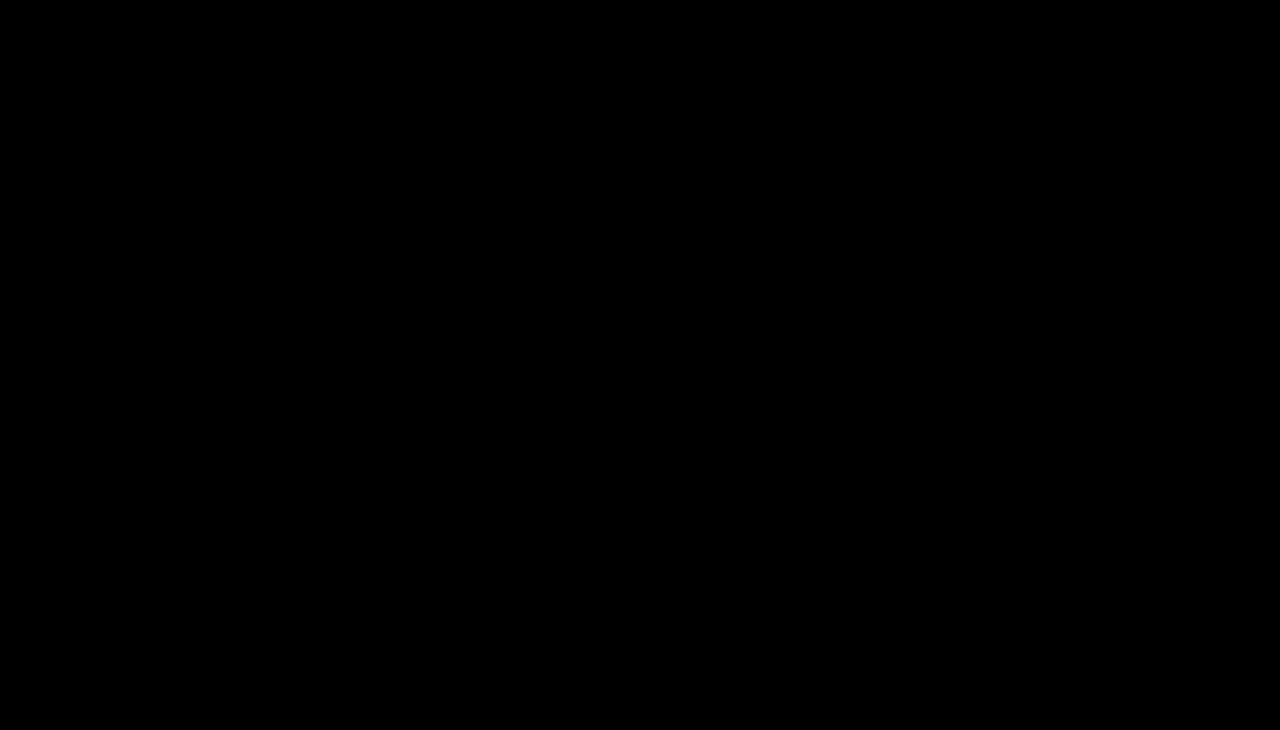
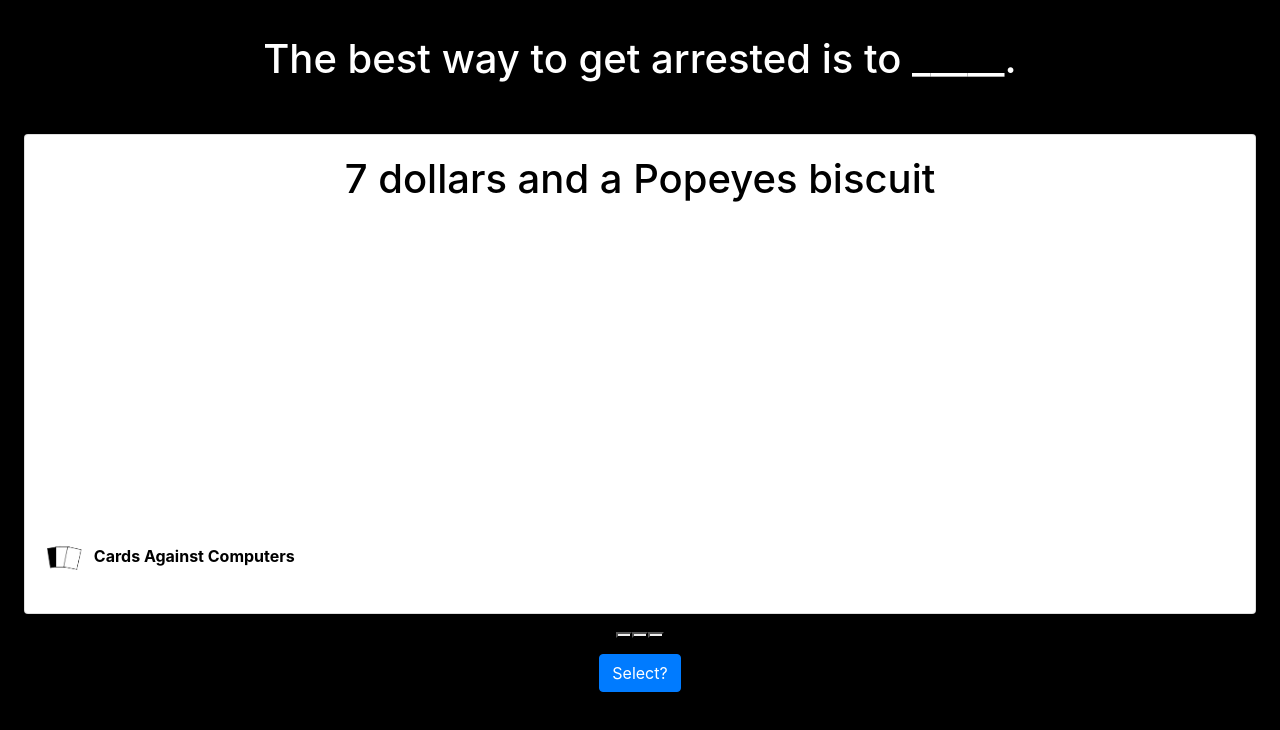
Before and after one commit to Juicestus/cards-against-computers, a React app in the folder client/: page /play in a window 1280 px wide. Before the commit this address had no page. Built offline with nearby package versions, Linux system fonts and the light colour scheme; some packages are replaced by stand-ins of ours.

Commit message:
pre-feedback styling

```diff
--- a/client/package.json
+++ b/client/package.json
@@ -13,6 +13,7 @@
     "axios": "^1.3.3",
     "bootstrap": "^5.2.3",
     "firebase": "^9.15.0",
+    "html2canvas": "^1.4.1",
     "react": "^18.2.0",
     "react-bootstrap": "^2.7.0",
     "react-dom": "^18.2.0",
--- /dev/null
+++ b/client/src/components/Card.js
@@ -0,0 +1,16 @@
+import CAC from "../imgs/cards-branding.png";
+const Card = ({ text }) => {
+  return (
+    <div className="card">
+      <h1 style={{ color: "black", marginTop: ".5em" }}>{text}</h1>
+      <div className="card-branding">
+        <img src={CAC} className="small-card-img"></img>
+        <h1 className="card-branding-name">
+          Cards Against Computers
+        </h1>
+      </div>
+    </div>
+  );
+};
+
+export default Card;
--- a/client/src/index.js
+++ b/client/src/index.js
@@ -2,7 +2,7 @@
 import ReactDOM from "react-dom";
 import { BrowserRouter as Router, Route, Routes } from "react-router-dom";
 import "./styles/index.css";
-
+import Play from "./pages/Play";
 import Home from "./pages/Home";
 import Create from "./pages/Create";
 import Join from "./pages/Join";
@@ -15,6 +15,7 @@
       <Route path="/create" element={<Create />} />
       <Route path="/join" element={<Join />} />
       <Route path="/game/:id" element={<Lobby />} />
+      <Route path="/play/" element={<Play />} />
     </Routes>
   </Router>,
 
--- a/client/src/pages/Create.js
+++ b/client/src/pages/Create.js
@@ -39,6 +39,7 @@
       </div>
       <div className="create-join-big-container">
         <h4 className="create-join-label">Your name.</h4>
+        <br/>
         <input
           type="text"
           id="name"
--- /dev/null
+++ b/client/src/pages/Play.js
@@ -0,0 +1,66 @@
+import { Carousel, Button } from "react-bootstrap";
+import Card from "../components/Card";
+import { useState, useEffect } from "react";
+const Play = () => {
+  const [index, setIndex] = useState(0);
+  const [answerCards, setAnswerCards] = useState([
+    "7 dollars and a Popeyes biscuit",
+    "The 3/5ths Compromise",
+    "Stoicism is the purest form of masculinity",
+  ]);
+  const [questionCards, setQuestionCards] = useState([
+    "The best way to get arrested is to",
+    "My favorite thing to do on a Friday night is",
+    "I can't believe I got fired for",
+  ]);
+
+  const [questionCard, setQuestionCard] = useState(0);
+
+  useEffect(() => {
+    const statusKeyboardInput = (e) => {
+      if (e.keyCode === 39)
+        setIndex(Math.min(index + 1, answerCards.length - 1));
+      else if (e.keyCode === 37) setIndex(Math.max(0, index - 1));
+    };
+
+    window.addEventListener("keydown", statusKeyboardInput);
+    return () => window.removeEventListener("keydown", statusKeyboardInput);
+  });
+
+  useEffect(() => {
+    setQuestionCard(
+      questionCards[Math.floor(Math.random() * questionCards.length)]
+    );
+  }, []);
+
+  return (
+    <div>
+      <h1 className="prompt">{questionCard}{" "} _____.</h1>
+      <div className="card-carousel">
+        <Carousel
+          interval={null}
+          controls={false}
+          activeIndex={index}
+          slide={false}
+        >
+          {answerCards.map((card) => (
+            <Carousel.Item>
+              <Card text={card} />
+            </Carousel.Item>
+          ))}
+        </Carousel>
+        <div
+          style={{
+            display: "flex",
+            justifyContent: "center",
+            marginTop: "1em",
+          }}
+        >
+          <Button>Select?</Button>
+        </div>
+      </div>
+    </div>
+  );
+};
+
+export default Play;
--- a/client/src/styles/index.css
+++ b/client/src/styles/index.css
@@ -54,7 +54,7 @@
   align-items: center;
   flex-direction: column;
   display: flex;
-    margin-top: .5em;
+  margin-top: 0.5em;
 }
 
 .create-join-big-button {
@@ -78,10 +78,9 @@
   height: 2em;
   line-height: 4.5em;
   border-radius: 0.3em;
-padding: .5em;
+  padding: 0.5em;
   text-align: center;
-margin-top: -.4em;
-
+  margin-top: -0.4em;
 }
 
 .create-join-label {
@@ -90,7 +89,7 @@
   flex-direction: column;
   display: flex;
   margin-top: 0em;
-    margin-left: .5em;
+  margin-left: 0.5em;
   margin-bottom: 1em;
   font-size: 1.3em;
 }
@@ -100,7 +99,7 @@
   align-items: left;
   flex-direction: column;
   display: flex;
-    margin-top: .1em;
+  margin-top: 0.1em;
   margin-left: 1.2em;
 }
 
@@ -109,7 +108,7 @@
   align-items: center;
   flex-direction: column;
   display: flex;
-    margin-top: .5em;
+  margin-top: 0.5em;
 }
 
 .lobby-card {
@@ -123,14 +122,10 @@
   text-align: left;
 }
 
-.lobby-host-color {
-  /* background-color: #198754; */
-}
-
 .lobby-card-text {
   flex-direction: column;
   display: flex;
-    margin-top: .75em;
+  margin-top: 0.75em;
   margin-left: 2em;
   margin-bottom: 0em;
   font-size: 1.3em;
@@ -152,7 +147,47 @@
   flex-direction: column;
   display: flex;
   margin-top: 0em;
-    margin-left: .5em;
+  margin-left: 0.5em;
   margin-bottom: 0em;
   font-size: 1.3em;
 }
+
+.card {
+  background-color: #fff;
+  color: black;
+  height: 60vh;
+  text-align: center;
+  margin: 1.5em;
+  margin-top: 1em;
+}
+
+.prompt {
+  display: flex;
+  justify-content: center;
+  align-items: center;
+  margin: 0.5em;
+  padding: 15px;
+}
+
+.small-card-img {
+  height: 3em;
+  width: 3em;
+  margin-bottom: .5em;
+}
+
+.card-branding {
+  display: flex;
+  justify-content: center;
+  align-items: center;
+  margin: 0.5em;
+  position: absolute;
+  bottom: 1em;
+  margin-left: 1em;
+}
+
+.card-branding-name {
+  color: black;
+  font-size: 1em;
+  font-weight: bold;
+  margin-left: 0.3em;
+}
```
Also changed, not shown: client/src/imgs/CAC.webp (added), client/src/imgs/apple.jpg (added), client/src/imgs/banana.jpg (added), client/src/imgs/cards-branding.png (added), client/src/imgs/pear.jpg (added), 1 other file. Lines whose indentation alone changed are shown as unchanged.
